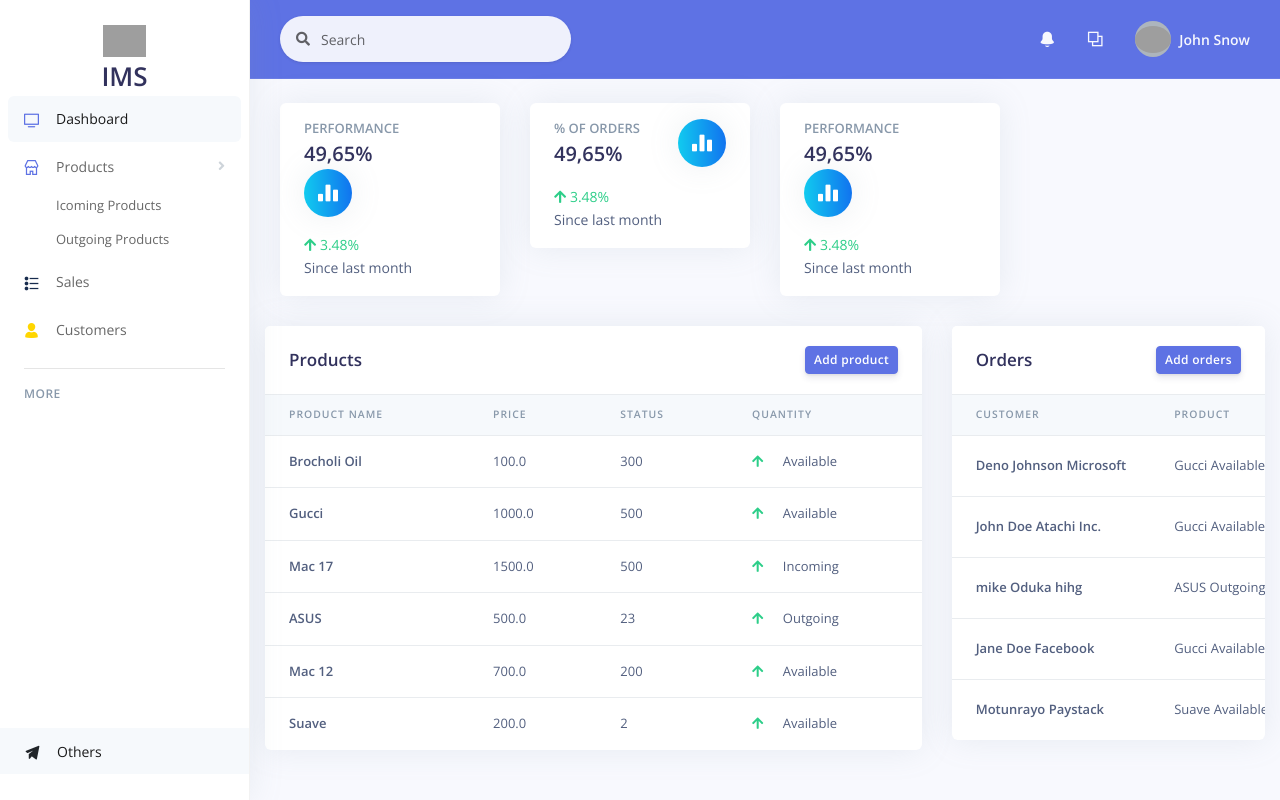
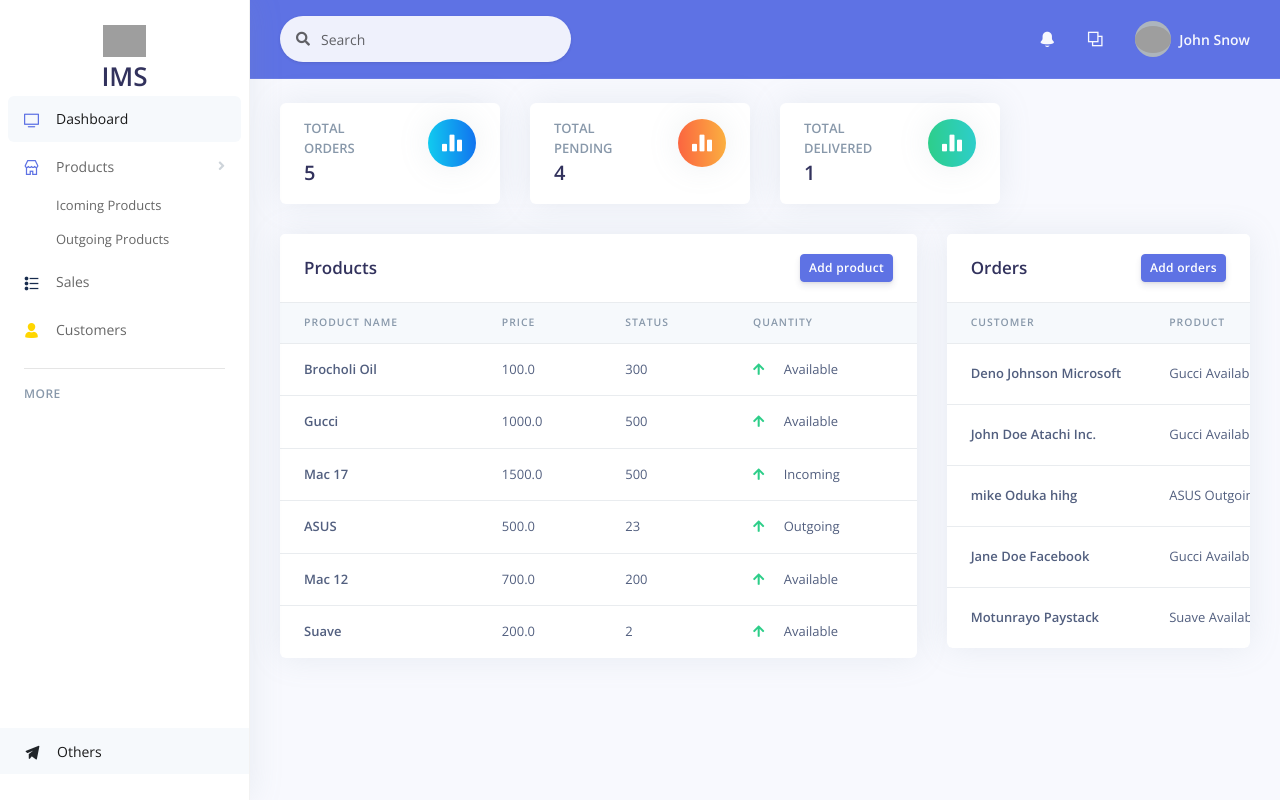
Before and after one commit to pemeraldy/Inenvtory-Stock-Management-System, a Django app: page / in a window 1280 px wide. Run offline with Django 3.2, Linux system fonts and the light colour scheme; data comes from the database, SQL or seed files in the repository; both versions use the stored data as it was after the commit; some libraries are stand-ins or nearby versions; grey boxes are pictures that could not be loaded.

Commit message:
displayed other info: total order, pending and delivered on dashboard

```diff
--- a/stock/models.py
+++ b/stock/models.py
@@ -49,5 +49,5 @@
 
     status = models.CharField(max_length=20, null=True, choices=STATUS)
 
-    def __str__ (self):
-        return self.customer
+    # def __str__ (self):
+    #     return self.customer
--- a/stock/templates/stock/dashboard.html
+++ b/stock/templates/stock/dashboard.html
@@ -114,6 +114,7 @@
 
   <div class="container-fluid">
     <div class="row mt-4">
+      <!-- Card statistic boards -->
       <div class="col-xl-3 col-md-6">
         <div class="card card-stats">
           <!-- Card body -->
@@ -121,9 +122,9 @@
             <div class="row">
               <div class="col">
                 <h5 class="card-title text-uppercase text-muted mb-0">
-                  Performance
+                  Total Orders
                 </h5>
-                <span class="h2 font-weight-bold mb-0">49,65%</span>
+                <span class="h2 font-weight-bold mb-0">{{total_orders}}</span>
               </div>
               <div class="col-auto">
                 <div
@@ -133,12 +134,6 @@
                 </div>
               </div>
             </div>
-            <p class="mt-3 mb-0 text-sm">
-              <span class="text-success mr-2"
-                ><i class="fa fa-arrow-up"></i> 3.48%</span
-              >
-              <span class="text-nowrap">Since last month</span>
-            </p>
           </div>
         </div>
       </div>
@@ -150,24 +145,18 @@
             <div class="row">
               <div class="col">
                 <h5 class="card-title text-uppercase text-muted mb-0">
-                  % of Orders
+                  Total Pending
                 </h5>
-                <span class="h2 font-weight-bold mb-0">49,65%</span>
+                <span class="h2 font-weight-bold mb-0">{{pending}}</span>
               </div>
               <div class="col-auto">
                 <div
-                  class="icon icon-shape bg-gradient-info text-white rounded-circle shadow"
+                  class="icon icon-shape bg-gradient-orange text-white rounded-circle shadow"
                 >
                   <i class="ni ni-chart-bar-32"></i>
                 </div>
               </div>
             </div>
-            <p class="mt-3 mb-0 text-sm">
-              <span class="text-success mr-2"
-                ><i class="fa fa-arrow-up"></i> 3.48%</span
-              >
-              <span class="text-nowrap">Since last month</span>
-            </p>
           </div>
         </div>
       </div>
@@ -179,28 +168,24 @@
             <div class="row">
               <div class="col">
                 <h5 class="card-title text-uppercase text-muted mb-0">
-                  Performance
+                  Total Delivered
                 </h5>
-                <span class="h2 font-weight-bold mb-0">49,65%</span>
+                <span class="h2 font-weight-bold mb-0">{{delivered}}</span>
               </div>
               <div class="col-auto">
                 <div
-                  class="icon icon-shape bg-gradient-info text-white rounded-circle shadow"
+                  class="icon icon-shape bg-gradient-green text-white rounded-circle shadow"
                 >
                   <i class="ni ni-chart-bar-32"></i>
                 </div>
               </div>
             </div>
-            <p class="mt-3 mb-0 text-sm">
-              <span class="text-success mr-2"
-                ><i class="fa fa-arrow-up"></i> 3.48%</span
-              >
-              <span class="text-nowrap">Since last month</span>
-            </p>
+          </div>
         </div>
       </div>
     </div>
 
+    <!-- product and order -->
     <div class="row">
       <div class="col-xl-8">
         <div class="card">
@@ -296,5 +281,4 @@
     </div>
   </div>
 </div>
-</div>
 {% endblock %}
--- a/stock/views.py
+++ b/stock/views.py
@@ -1,9 +1,15 @@
 from django.shortcuts import render
 from django.http import HttpResponse
 from .models import *
+
 # Create your views here.
 
 def home(request):
     products = Product.objects.all()
     orders = Order.objects.all()
-    return render(request, 'stock/dashboard.html', {'products':products, 'orders':orders})
+    total_orders = orders.count()
+    delivered = orders.filter(status = "Delivered").count()
+    pending = orders.filter(status = "Pending").count()
+
+    context = {'products':products, 'orders':orders,'total_orders':total_orders,'pending':pending, 'delivered':delivered}
+    return render(request, 'stock/dashboard.html', context )
```
Also changed, not shown: db.sqlite3. Lines whose indentation alone changed are shown as unchanged.
